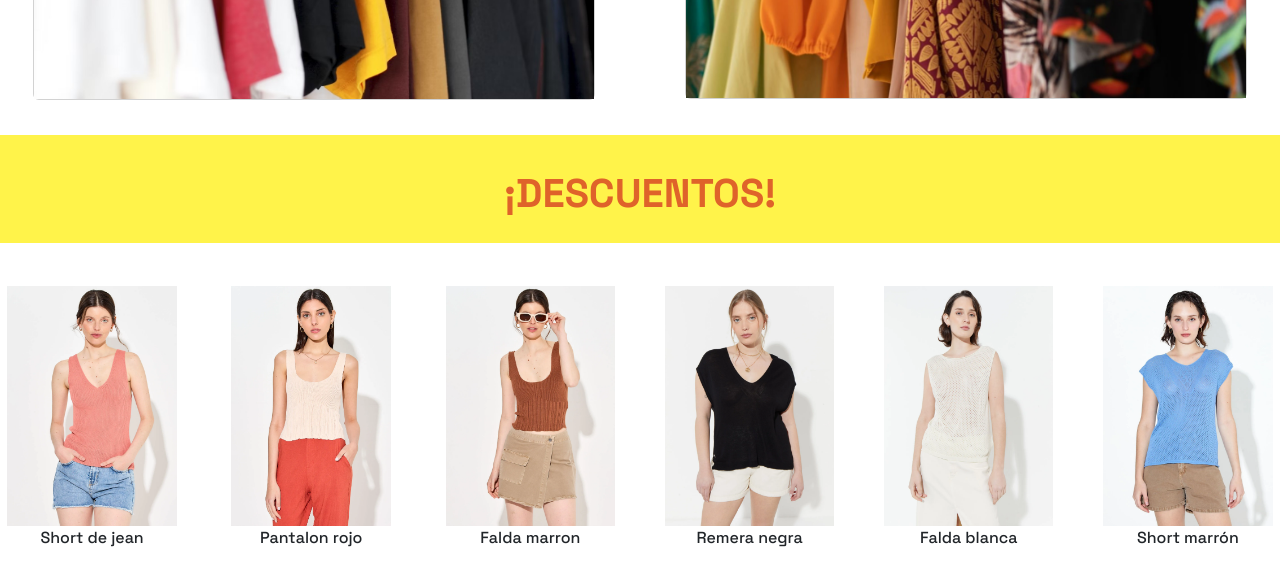
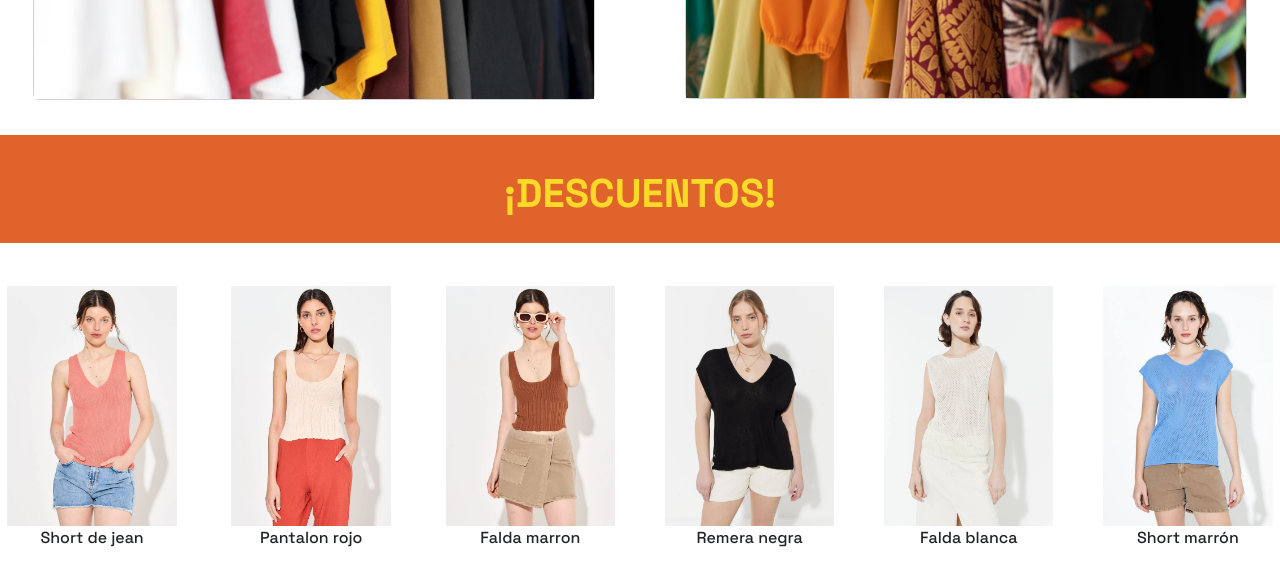
Before and after one commit to Julicn/flowers, a website: page index.html in a window 1280 px wide. Shown: the part 1940-2503 px from the top of the page. Drawn offline with nearby package versions, Linux system fonts and the light colour scheme.

Commit message:
subiendo nuevos arreglos 5

```diff
--- a/css/style.css
+++ b/css/style.css
@@ -71,13 +71,13 @@ header nav div .navbar-brand{
 }
 
 h3{
-    color: rgb(221, 109, 3);
+    color: rgba(255, 241, 39, 0.836);
     text-align: center;
     padding-top: 35px;
     font-size: 40px;
     font-weight: bold;
     padding-bottom: 25px;
-    background-color: rgba(255, 241, 39, 0.836);
+    background-color: rgb(221, 109, 3);
     animation-name: slidein;
     animation-duration: 10s;
     animation-timing-function: ease-out;
@@ -215,7 +215,7 @@ h6{
     font-size: 40px;
     padding-top: 15px;
     padding-bottom: 15px;
-    background-color: grey;
+    background-color: rgb(187, 183, 183);
 }
 
 .rebaja{
--- a/scss/componentes/_main.scss
+++ b/scss/componentes/_main.scss
@@ -12,13 +12,13 @@ main{
     }
 
     h3{
-        color: $color-secundario;
+        color: $color-primario;
         text-align: center;
         padding-top: 35px;
         font-size: 40px;
         font-weight: bold;
         padding-bottom: 25px;
-        background-color: $color-primario;
+        background-color: $color-secundario;
         animation-name: slidein;
         animation-duration: 10s;
         animation-timing-function: ease-out;
@@ -149,7 +149,7 @@ main{
         font-size: 40px;
         padding-top: 15px;
         padding-bottom: 15px;
-        background-color: grey;
+        background-color: rgb(187, 183, 183);
         transition: background-color, width 3s;
     }
 
```
Also changed, not shown: css/estilos.css, 1 other file.
